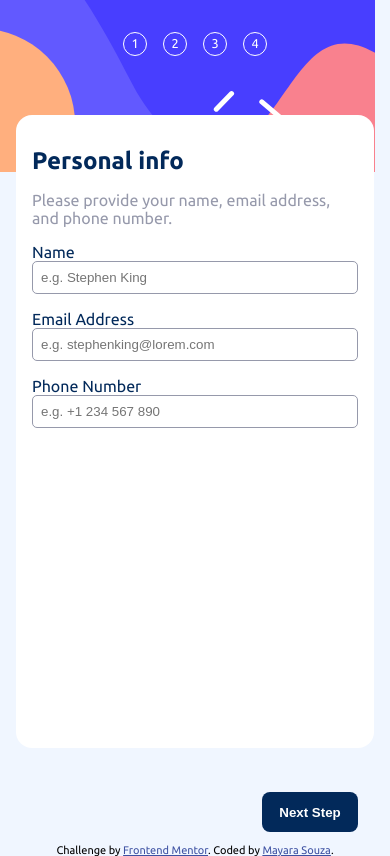
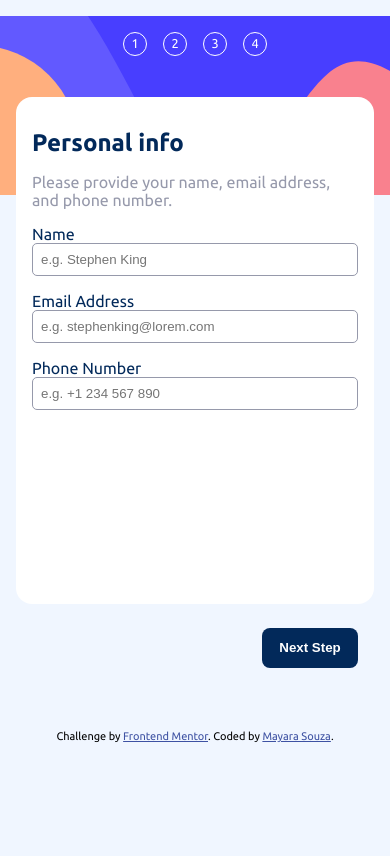
Before and after one commit to Mayara-Souza/Multi-step-form, a plain HTML site: page index.html in a window 390 px wide. Drawn offline with Linux system fonts and the light colour scheme.

Commit message:
responsividade mobile

```diff
--- a/style.css
+++ b/style.css
@@ -28,8 +28,10 @@
 
 div#sidebar{
     background-image: url(./assets/images/bg-sidebar-mobile.svg);
-    background-repeat: no-repeat;
-    height: 25vh;
+    background-repeat: round;
+    width: 100vw;
+    min-height: 25vh;
+    max-height: 40vh;
 }
 
 section.steps ol{
@@ -56,13 +58,12 @@
     font-size: .8rem;
 }
 
-
 section.form{
     display: flex;
     position: relative;
-    top: -6rem;
-    margin: 0 1rem;
-    height: 75vh;
+    top: -15vh;
+    margin: .8rem 1rem 0;
+    height: 60vh;
 
     background-color: #fff;
 
@@ -104,7 +105,7 @@
 
 div.boundary button.next-step{
     position: absolute;
-    bottom: calc(100% - 85vh);
+    bottom: -4rem;
     background-color: var(--marine-blue);
     color: #fff;
     font-weight: 700;
```
